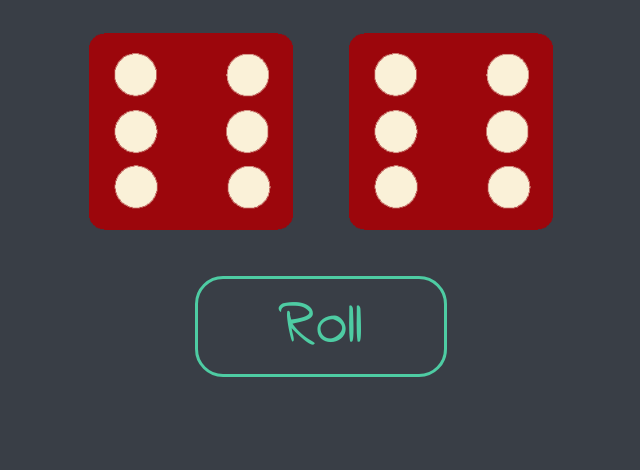
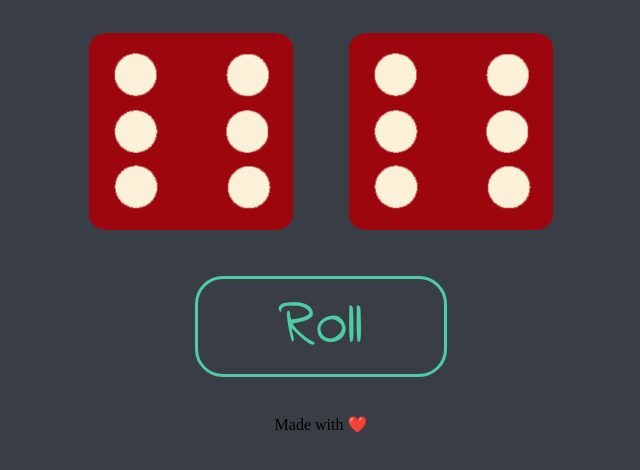
Before and after one commit to prashanthkavali/Dice-Game, a plain HTML site: page index.html in a window 1280 px wide. Shown: the part 302-772 px from the top of the page, without its empty margins (319-959 px from the left). Drawn offline with Linux system fonts and the light colour scheme.

Commit message:
Update index.html

```diff
--- a/index.html
+++ b/index.html
@@ -29,6 +29,10 @@
 
   <script src="index.js"></script>
 
+
+  <footer>
+    Made with ❤️
+  </footer>
 </body>
 
 </html>
```
